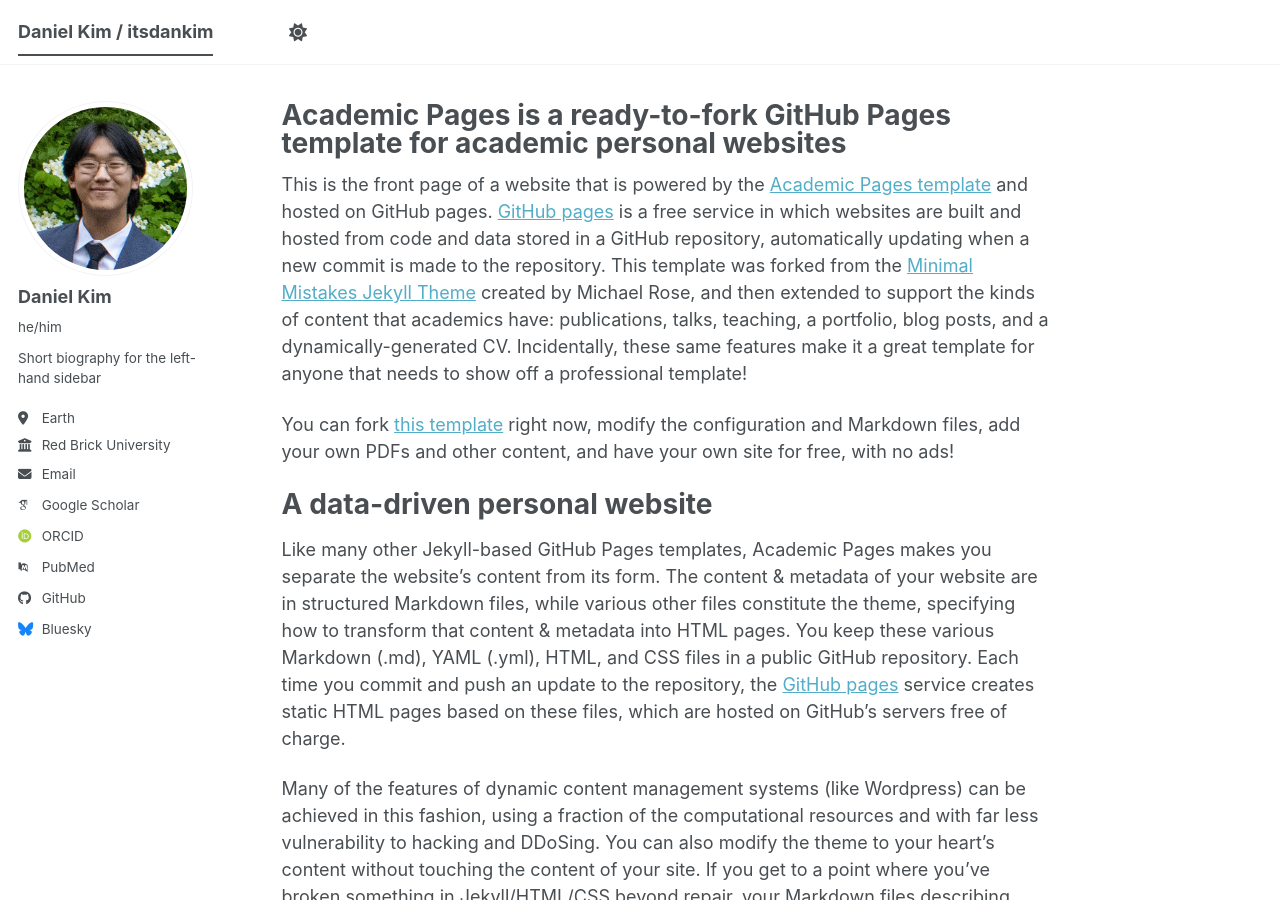
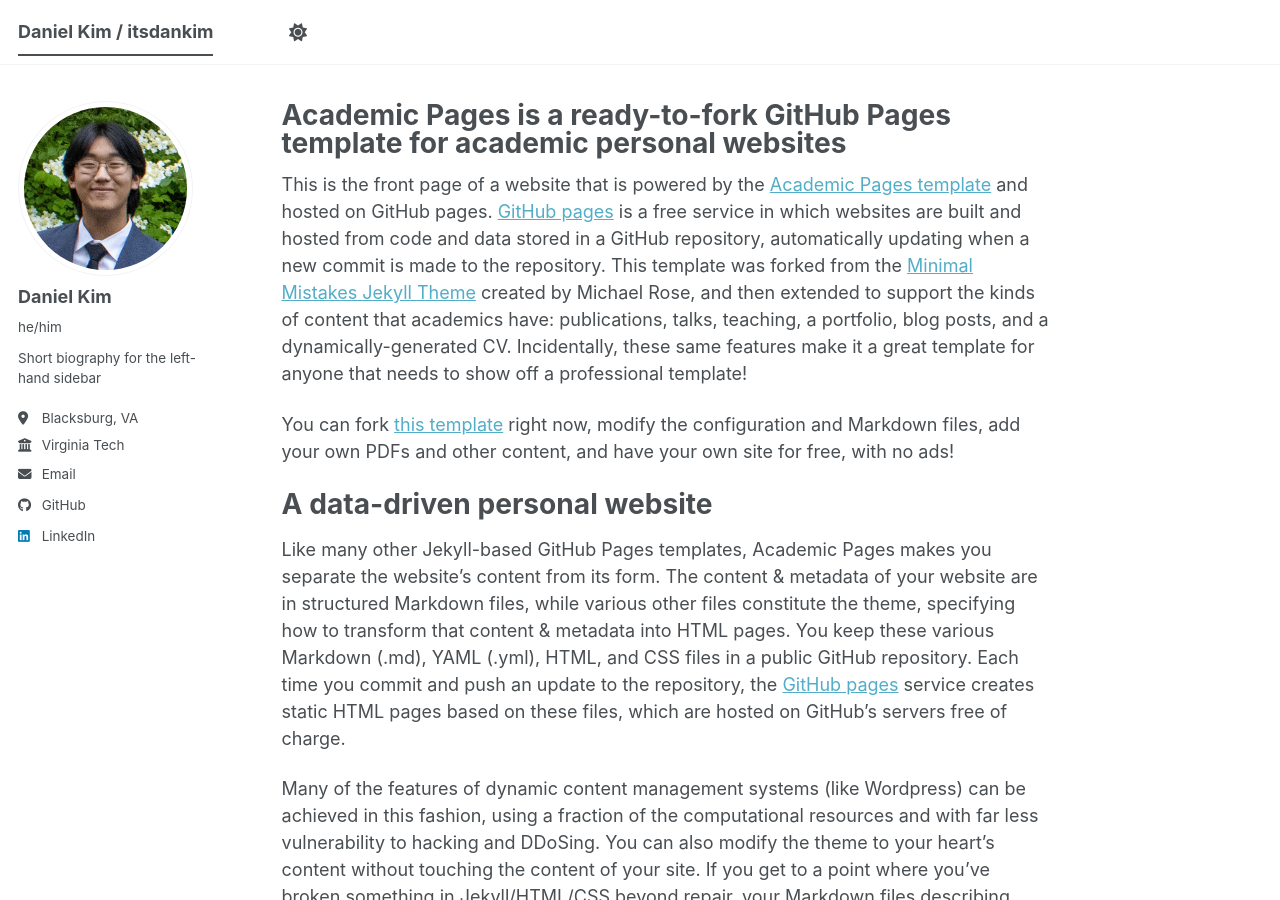
Before and after one commit to itsdankim/itsdankim.github.io, a Jekyll site: the page built from _pages/about.md, in a window 1280 px wide and 900 px high. Built offline with Jekyll 4.4.1, drawn with Linux system fonts in a browser that asks for light colours; some web fonts are replaced; a script bundle is joined from its source files by our own code; library files that are not in the unit come from our copies.

Commit message:
major edits

```diff
--- a/_config.yml
+++ b/_config.yml
@@ -27,21 +27,21 @@
   name             : "Daniel Kim"
   pronouns         : "he/him"
   bio              : "Short biography for the left-hand sidebar"
-  location         : "Earth"
-  employer         : "Red Brick University"
+  location         : "Blacksburg, VA"
+  employer         : "Virginia Tech"
   uri              : # URL
-  email            : "none@example.org"
+  email            : "itsdankim@vt.edu"
 
   # Academic websites
   academia         : # URL
   arxiv            : # URL - Update with the correct link to your profile
-  googlescholar    : "https://scholar.google.com/citations?user=PS_CX0AAAAAJ"
+  googlescholar    : # "https://scholar.google.com/citations?user=PS_CX0AAAAAJ"
   inspire-hep      : # URL
   impactstory      : # URL
-  orcid            : "https://orcid.org/yourorcidurl"
+  orcid            : # "https://orcid.org/yourorcidurl"
   semantic         : # URL
   ssrn             : # URL
-  pubmed           : "https://www.ncbi.nlm.nih.gov/pubmed/?term=john+snow"
+  pubmed           : # "https://www.ncbi.nlm.nih.gov/pubmed/?term=john+snow"
   researchgate     : # URL
   scopus           : # URL
   zotero           : # URL
@@ -51,13 +51,13 @@
   bitbucket        : # Username - Update with your username on the site
   codepen          : # Username
   dribbble         : # Username
-  github           : "academicpages"
+  github           : "itsdankim"
   kaggle           : # Username
   stackoverflow    : # User number or user number and name (i.e., use "1" or "1/jeff-atwood")
 
   # Social media
   artstation       : # Username
-  bluesky          : "bsky.app" # Replace this with you Bluesky username
+  bluesky          : # "bsky.app" # Replace this with you Bluesky username
   facebook         : # Username
   flickr           : # Username
   foursquare       : # Username
@@ -66,7 +66,7 @@
   keybase          : # Username
   instagram        : # Username
   lastfm           : # Username
-  linkedin         : # Username
+  linkedin         : "https://www.linkedin.com/in/daniel-kim-560370279/"
   mastodon         : # URL
   medium           : # URL
   pinterest        : # Username
```
